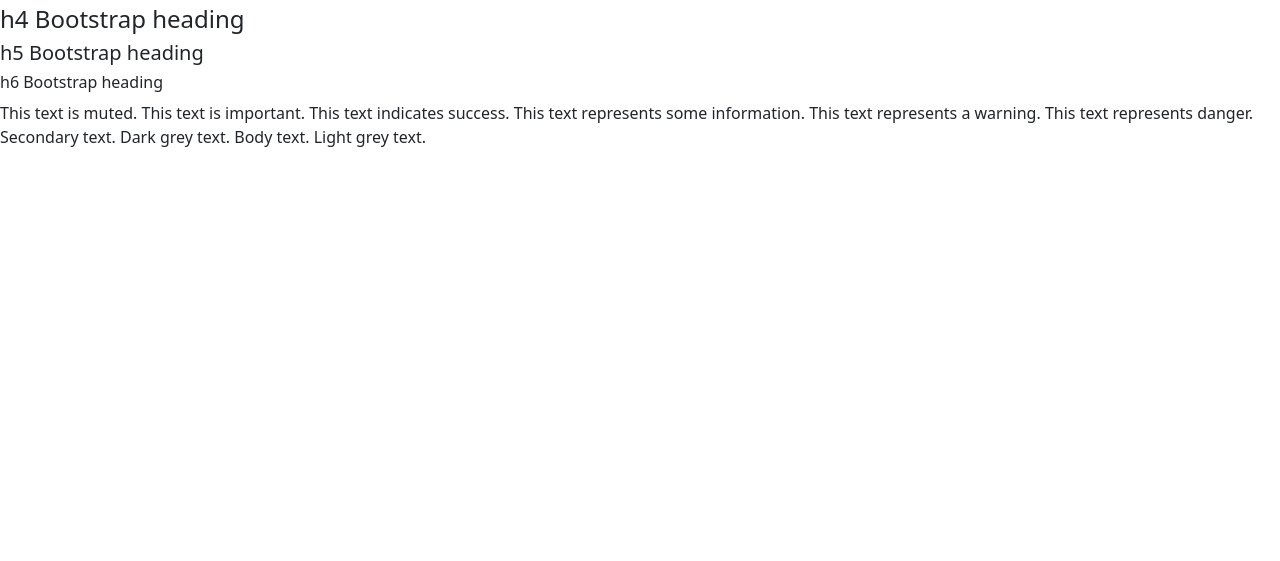
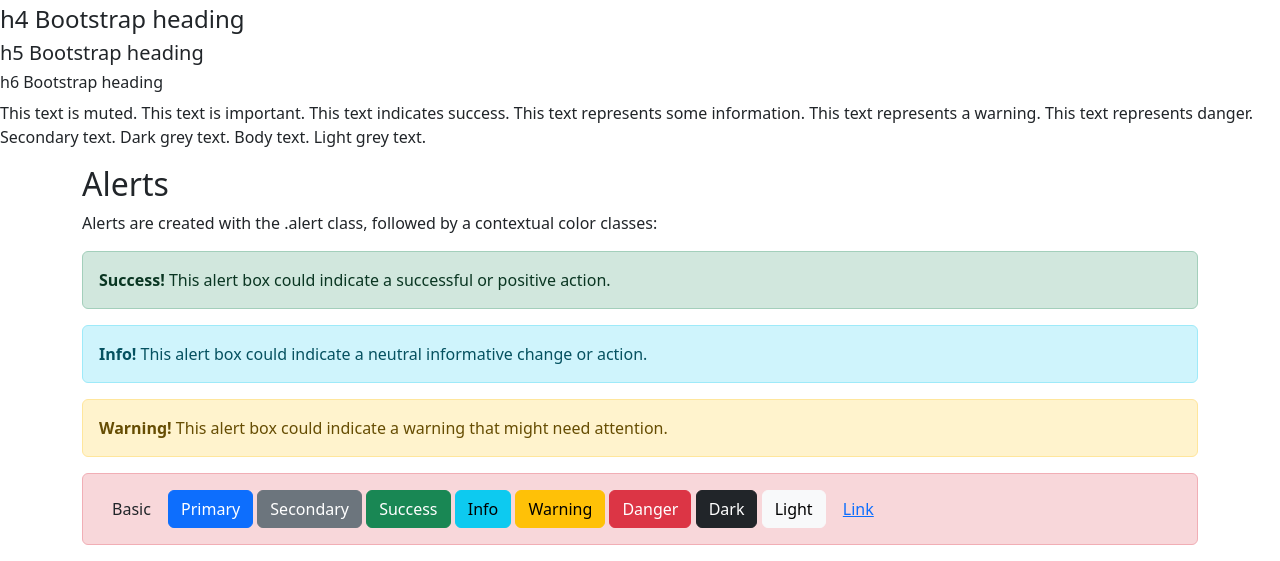
Before and after one commit to 40334-ops/bootstrap, a plain HTML site: page index.html in a window 1280 px wide. Shown: the part 549-1110 px from the top of the page. Before the commit the page ends 800 px from the top, so only its background shows below. Drawn offline with nearby package versions, Linux system fonts and the light colour scheme.

Commit message:
Update index.html

```diff
--- a/index.html
+++ b/index.html
@@ -65,3 +65,40 @@ Dark grey text.
 Body text.
 
 Light grey text.
+
+
+<!DOCTYPE html>
+<html lang="en">
+<head>
+  <title>Bootstrap Example</title>
+  <meta charset="utf-8">
+  <meta name="viewport" content="width=device-width, initial-scale=1">
+  <link href="https://cdn.jsdelivr.net/npm/bootstrap@5.3.3/dist/css/bootstrap.min.css" rel="stylesheet">
+  <script src="https://cdn.jsdelivr.net/npm/bootstrap@5.3.3/dist/js/bootstrap.bundle.min.js"></script>
+</head>
+<body>
+
+<div class="container mt-3">
+  <h2>Alerts</h2>
+  <p>Alerts are created with the .alert class, followed by a contextual color classes:</p>
+  <div class="alert alert-success">
+    <strong>Success!</strong> This alert box could indicate a successful or positive action.
+  </div>
+  <div class="alert alert-info">
+    <strong>Info!</strong> This alert box could indicate a neutral informative change or action.
+  </div>
+  <div class="alert alert-warning">
+    <strong>Warning!</strong> This alert box could indicate a warning that might need attention.
+  </div>
+  <div class="alert alert-danger">
+
+    <button type="button" class="btn">Basic</button>
+<button type="button" class="btn btn-primary">Primary</button>
+<button type="button" class="btn btn-secondary">Secondary</button>
+<button type="button" class="btn btn-success">Success</button>
+<button type="button" class="btn btn-info">Info</button>
+<button type="button" class="btn btn-warning">Warning</button>
+<button type="button" class="btn btn-danger">Danger</button>
+<button type="button" class="btn btn-dark">Dark</button>
+<button type="button" class="btn btn-light">Light</button>
+<button type="button" class="btn btn-link">Link</button>
```
